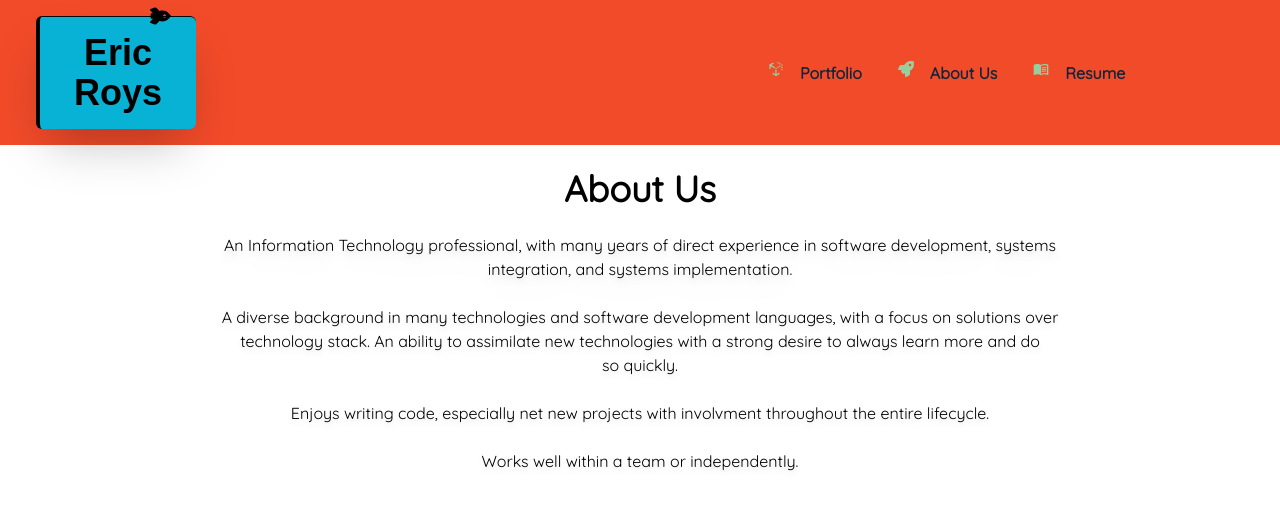
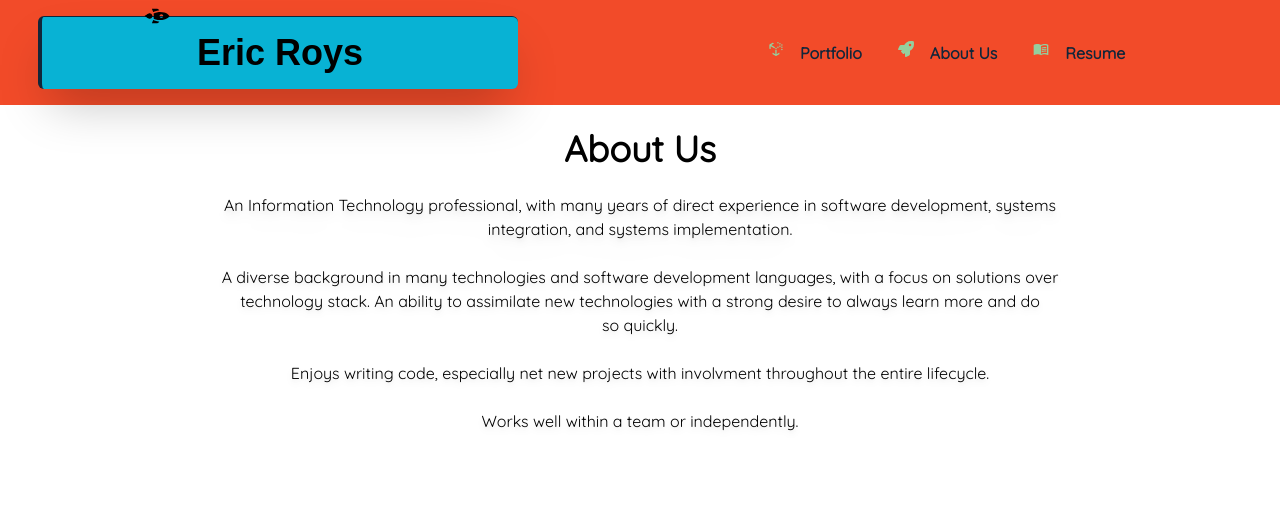
Before and after one commit to ericroys-school/react-ts-portfolio, a React (Vite) app: page / in a window 1280 px wide. Shown: the top 510 px of the page. Built offline with nearby package versions, Linux system fonts and the light colour scheme.

Commit message:
feature: change header rocket and text container sizing

```diff
--- a/src/components/header.tsx
+++ b/src/components/header.tsx
@@ -1,17 +1,17 @@
-import { links } from './navMetaData';
+import { MdRocketLaunch } from 'react-icons/md';
+import { links } from '../data/navMetaData';
 import { StyledNav } from './navbar';
-import { FaRocket } from 'react-icons/fa';
 
 export const NavHeader = () => {
   return (
     <>
-      <div className='bg-redish flex h-30 items-center bg-cyan-600 justify-between'>
-        <div className='flex w-1/4'>
-          <FaRocket id="rocket" size={20} className='rotate-45'/>
+      <div className='bg-redish flex h-30 items-center justify-between'>
+        <div className='flex w-1/2'>
+          <MdRocketLaunch  id="rocket" size={22} className='rotate-45 fill-blueish-dark'/>
           <h1
           className='font-bold bg-bluish font-special m-4 text-center text-4xl text-wrap
-            w-1/2 bg-slate-200 p-4 rounded-md border-slate-600 border-solid border-t
-            border-e-0 border-l-4 shadow-2xl min-w-min '>
+            w-3/4 p-4 rounded-md border-bluish-dark border-solid border-t
+            border-e-0 border-l-4 shadow-2xl '>
           Eric Roys
 
         </h1>
```
